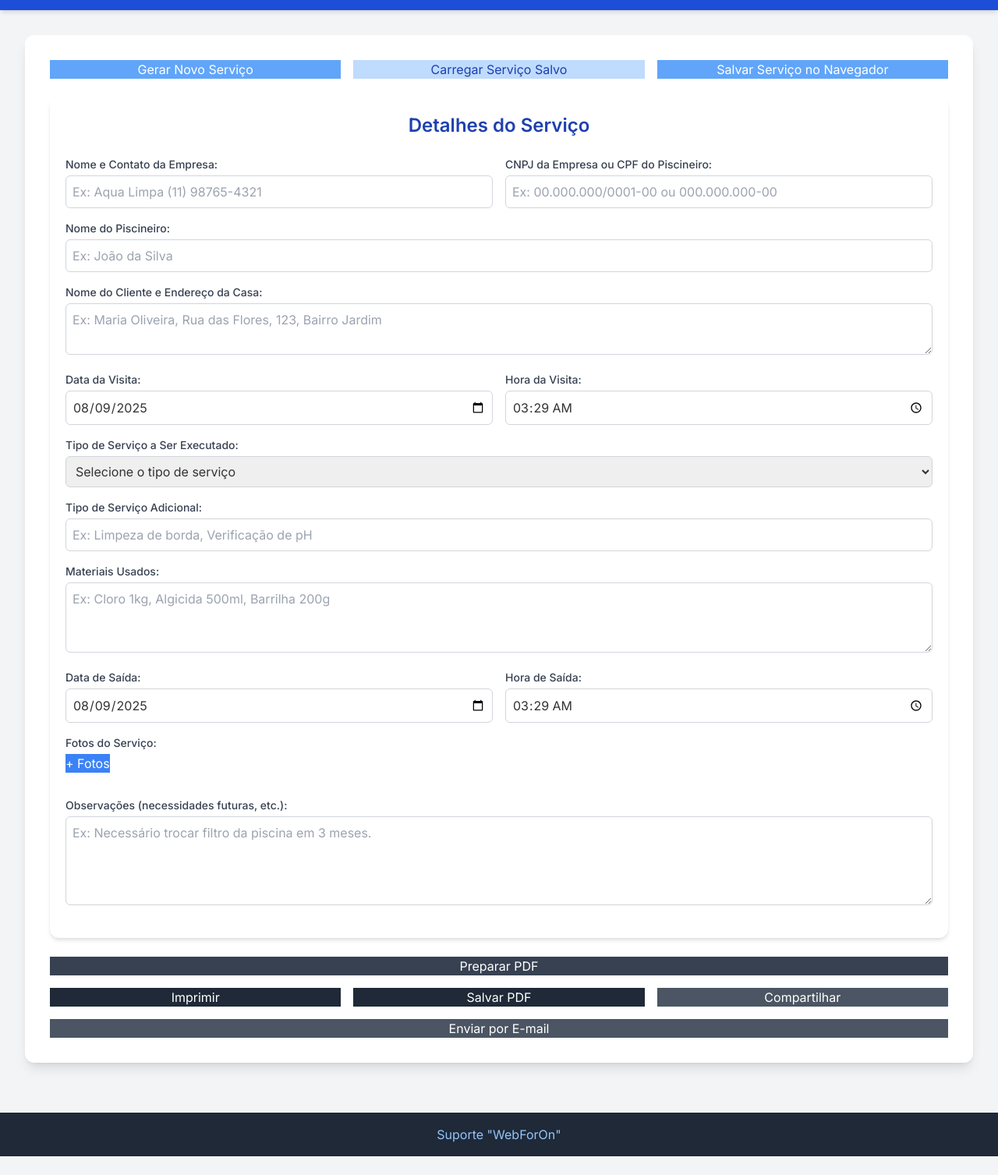
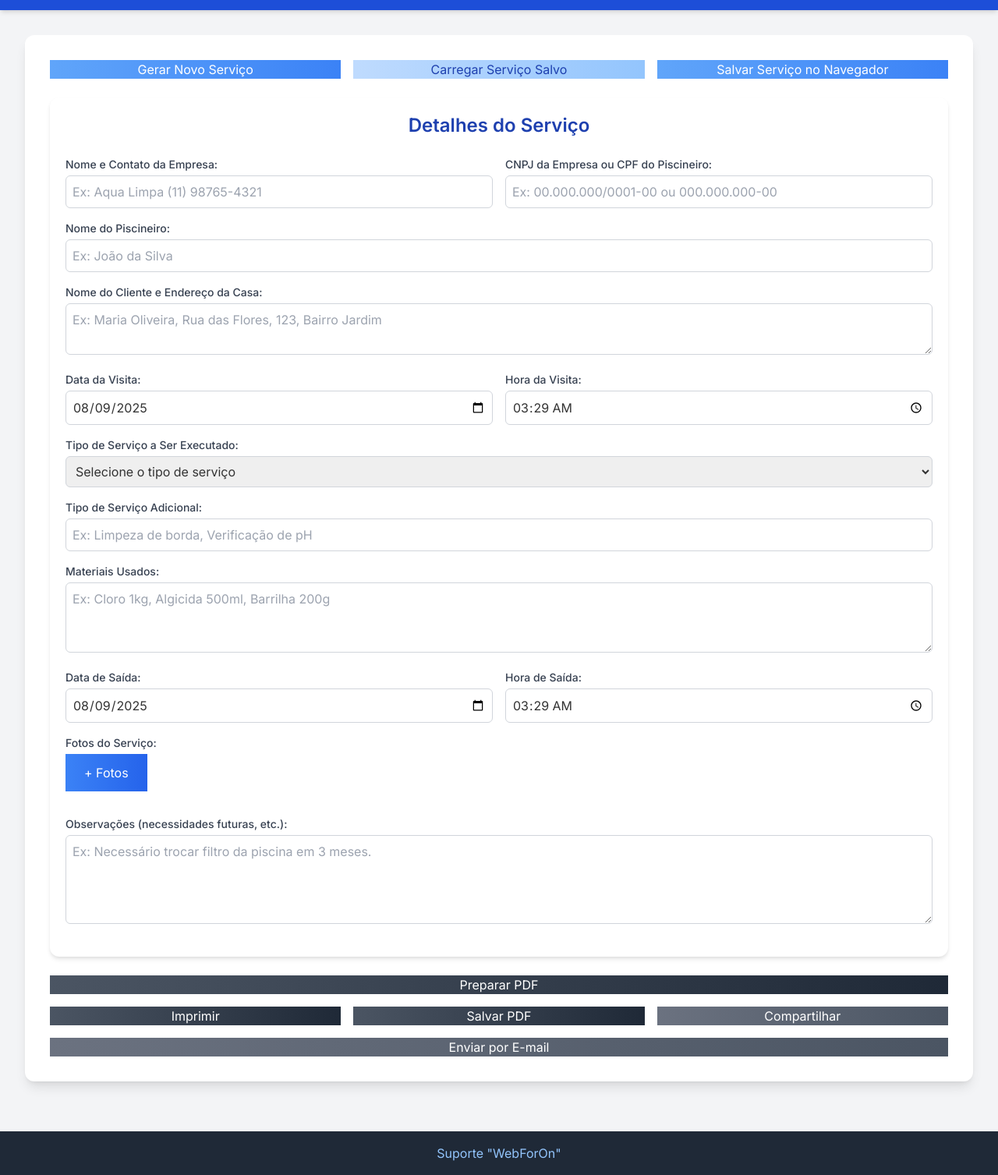
Before and after one commit to webforon/PISCINEIROS, a plain HTML site: page index.html in a window 1280 px wide. Shown: the part 55-1562 px from the top of the page at 78% size. Before the commit the page ends 1538 px from the top, so only its background shows below. Drawn offline with nearby package versions, Linux system fonts and the light colour scheme.

Commit message:
PISCINEIROS

```diff
--- a/index.html
+++ b/index.html
@@ -39,10 +39,38 @@
             margin-bottom: 10px;
             border-radius: 0.5rem; /* rounded-md */
         }
-        /* Base button styles */
+        /* Base button styles - agora com rounded-full, sombra e gradiente sutil */
         .btn {
-            @apply px-4 py-2 rounded-lg font-semibold transition-all duration-200;
+            @apply px-4 py-2 rounded-full font-semibold transition-all duration-200 shadow-md; /* rounded-full e shadow-md */
+            background-image: linear-gradient(to right, var(--tw-gradient-stops)); /* Para o gradiente */
+            --tw-gradient-from: #3b82f6; /* Cor inicial do gradiente */
+            --tw-gradient-to: #2563eb; /* Cor final do gradiente */
+            --tw-gradient-stops: var(--tw-gradient-from), var(--tw-gradient-to);
         }
+
+        /* Cores específicas para os botões do topo */
+        #newServiceBtn, #saveServiceBtn {
+            --tw-gradient-from: #60a5fa; /* blue-400 */
+            --tw-gradient-to: #3b82f6; /* blue-500 */
+        }
+
+        #loadServiceBtn {
+            --tw-gradient-from: #bfdbfe; /* blue-200 */
+            --tw-gradient-to: #93c5fd; /* blue-300 */
+            color: #1e40af; /* text-blue-800 */
+        }
+
+        /* Cores específicas para os botões de ação (preto) */
+        #renderPdfPreviewBtn, #printBtn, #savePdfBtn {
+            --tw-gradient-from: #4b5563; /* gray-700 */
+            --tw-gradient-to: #1f2937; /* gray-900 */
+        }
+        #shareBtn, #emailBtn {
+            --tw-gradient-from: #6b7280; /* gray-600 */
+            --tw-gradient-to: #4b5563; /* gray-700 */
+        }
+
+
         /* Loading overlay styles */
         #loadingOverlay {
             position: fixed;
@@ -80,9 +108,9 @@
         <div id="app-container" class="bg-white p-6 md:p-8 rounded-xl shadow-lg">
             <div class="grid grid-cols-1 md:grid-cols-2 lg:grid-cols-3 gap-4 mb-6">
                 <!-- Botões do topo - Azul Claro -->
-                <button id="newServiceBtn" class="btn bg-blue-400 text-white hover:bg-blue-500 focus:outline-none focus:ring-2 focus:ring-blue-300 focus:ring-opacity-75">Gerar Novo Serviço</button>
-                <button id="loadServiceBtn" class="btn bg-blue-200 text-blue-800 hover:bg-blue-300 focus:outline-none focus:ring-2 focus:ring-blue-100 focus:ring-opacity-75">Carregar Serviço Salvo</button>
-                <button id="saveServiceBtn" class="btn bg-blue-400 text-white hover:bg-blue-500 focus:outline-none focus:ring-2 focus:ring-blue-300 focus:ring-opacity-75">Salvar Serviço no Navegador</button>
+                <button id="newServiceBtn" class="btn text-white hover:opacity-90 focus:outline-none focus:ring-2 focus:ring-blue-300 focus:ring-opacity-75">Gerar Novo Serviço</button>
+                <button id="loadServiceBtn" class="btn hover:opacity-90 focus:outline-none focus:ring-2 focus:ring-blue-100 focus:ring-opacity-75">Carregar Serviço Salvo</button>
+                <button id="saveServiceBtn" class="btn text-white hover:opacity-90 focus:outline-none focus:ring-2 focus:ring-blue-300 focus:ring-opacity-75">Salvar Serviço no Navegador</button>
             </div>
 
             <div id="printable-area" class="printable-content">
@@ -165,8 +193,8 @@
                 <!-- Seção de Fotos -->
                 <div class="mb-4">
                     <label class="block text-sm font-medium text-gray-700 mb-1">Fotos do Serviço:</label>
-                    <!-- Botão para adicionar mais fotos -->
-                    <button id="addMorePhotosBtn" class="btn bg-blue-500 text-white hover:bg-blue-600 focus:outline-none focus:ring-2 focus:ring-blue-400 focus:ring-opacity-75 mb-2">
+                    <!-- Botão para adicionar mais fotos - Largura aumentada e padding ajustado -->
+                    <button id="addMorePhotosBtn" class="btn text-white hover:opacity-90 focus:outline-none focus:ring-2 focus:ring-blue-400 focus:ring-opacity-75 mb-2 w-fit px-6 py-3">
                         + Fotos
                     </button>
                     <!-- O input de arquivo real, que será acionado pelo botão -->
@@ -185,11 +213,11 @@
 
             <!-- Botões de Ação - Preto -->
             <div class="grid grid-cols-1 md:grid-cols-3 gap-4 mt-6">
-                <button id="renderPdfPreviewBtn" class="btn bg-gray-700 text-white hover:bg-gray-800 focus:outline-none focus:ring-2 focus:ring-gray-600 focus:ring-opacity-75 md:col-span-3">Preparar PDF</button>
-                <button id="printBtn" class="btn bg-gray-800 text-white hover:bg-gray-900 focus:outline-none focus:ring-2 focus:ring-gray-700 focus:ring-opacity-75">Imprimir</button>
-                <button id="savePdfBtn" class="btn bg-gray-800 text-white hover:bg-gray-900 focus:outline-none focus:ring-2 focus:ring-gray-700 focus:ring-opacity-75">Salvar PDF</button>
-                <button id="shareBtn" class="btn bg-gray-600 text-white hover:bg-gray-700 focus:outline-none focus:ring-2 focus:ring-gray-500 focus:ring-opacity-75">Compartilhar</button>
-                <button id="emailBtn" class="btn bg-gray-600 text-white hover:bg-gray-700 focus:outline-none focus:ring-2 focus:ring-gray-500 focus:ring-opacity-75 md:col-span-3">Enviar por E-mail</button>
+                <button id="renderPdfPreviewBtn" class="btn text-white hover:opacity-90 focus:outline-none focus:ring-2 focus:ring-gray-600 focus:ring-opacity-75 md:col-span-3">Preparar PDF</button>
+                <button id="printBtn" class="btn text-white hover:opacity-90 focus:outline-none focus:ring-2 focus:ring-gray-700 focus:ring-opacity-75">Imprimir</button>
+                <button id="savePdfBtn" class="btn text-white hover:opacity-90 focus:outline-none focus:ring-2 focus:ring-gray-700 focus:ring-opacity-75">Salvar PDF</button>
+                <button id="shareBtn" class="btn text-white hover:opacity-90 focus:outline-none focus:ring-2 focus:ring-gray-500 focus:ring-opacity-75">Compartilhar</button>
+                <button id="emailBtn" class="btn text-white hover:opacity-90 focus:outline-none focus:ring-2 focus:ring-gray-500 focus:ring-opacity-75 md:col-span-3">Enviar por E-mail</button>
             </div>
         </div>
     </main>
@@ -440,8 +468,17 @@
                 await renderPdfForPreview(); // Trigger render if not already done
                 if (!preRenderedPdf) return; // Exit if rendering failed
             }
-            // Open in new window for printing
-            preRenderedPdf.output('dataurlnewwindow');
+            // Use bloburl and then open and print
+            const pdfBlobUrl = preRenderedPdf.output('bloburl');
+            const printWindow = window.open(pdfBlobUrl);
+            if (printWindow) {
+                printWindow.onload = () => {
+                    printWindow.focus();
+                    printWindow.print();
+                };
+            } else {
+                showMessage('Pop-ups bloqueados. Por favor, permita pop-ups para imprimir.', 'error');
+            }
         };
 
         // Function to save content as PDF
```
Also changed, not shown: index.html.TXT.
